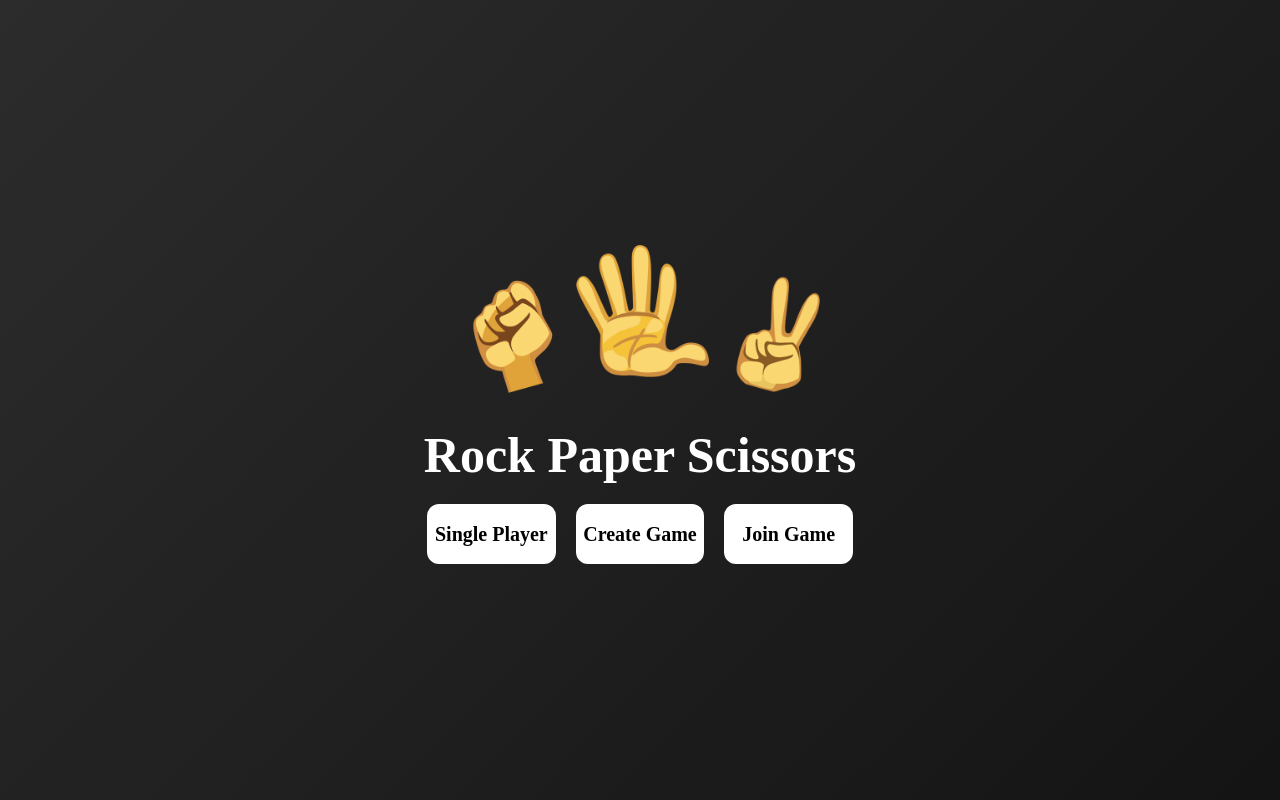
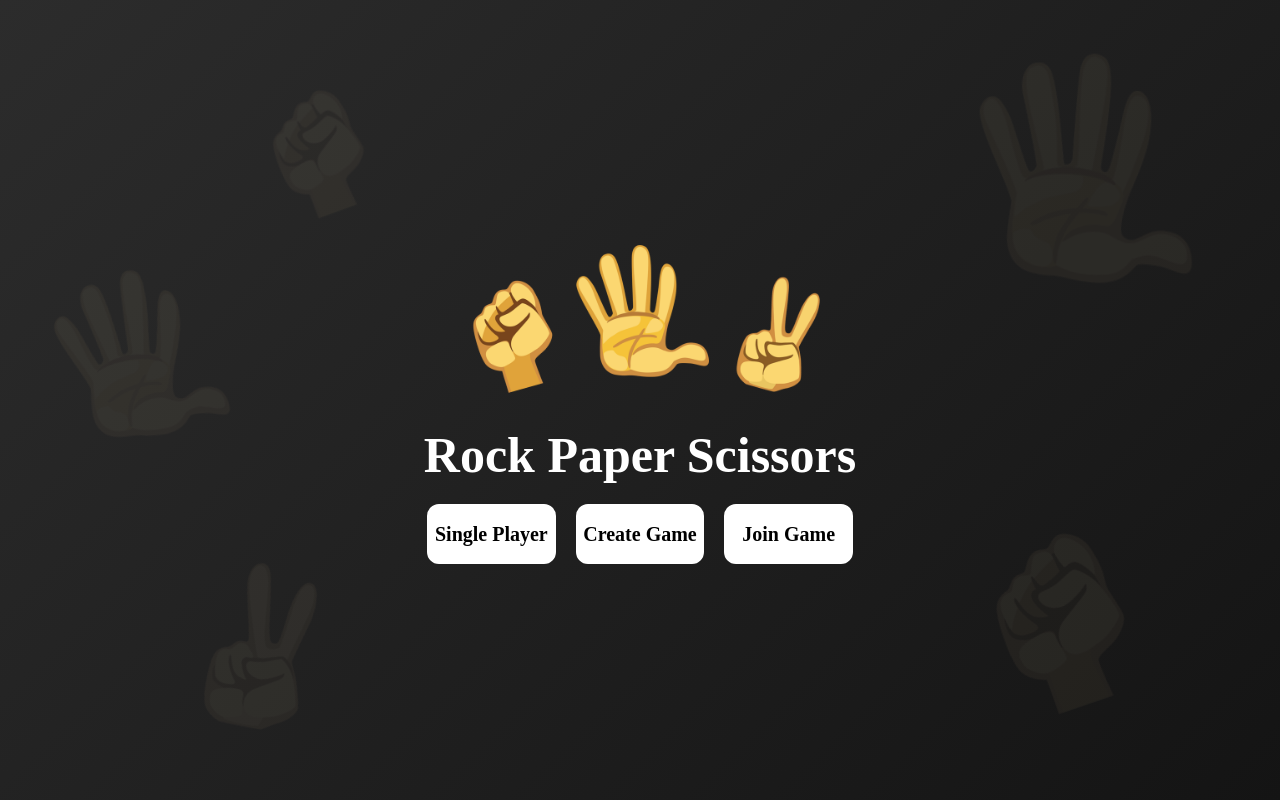
Before and after one commit to abhyasadh/rps-frontend, a React (Vite) app: page / in a window 1280 px wide. Built offline with nearby package versions, Linux system fonts and the light colour scheme; no server answers.

Commit message:
feat: home redesign and loading states

```diff
--- a/src/index.css
+++ b/src/index.css
@@ -12,12 +12,110 @@ body {
 }
 
 .homePage {
+  position: relative;
   width: 100vw;
   height: 100vh;
+  min-height: 540px;
+  overflow: hidden;
   background: linear-gradient(315deg, rgb(20, 20, 20), rgb(44, 44, 44));
   display: flex;
   align-items: center;
   justify-content: center;
+}
+
+.floatingChoices {
+  position: absolute;
+  inset: 0;
+  overflow: hidden;
+  pointer-events: none;
+  user-select: none;
+}
+
+.floatingChoice {
+  position: absolute;
+  height: auto;
+  opacity: 0.065;
+  filter: saturate(0.5);
+}
+
+.fc-1 {
+  width: clamp(70px, 10vw, 140px);
+  top: 10%;
+  left: 20%;
+  animation: floatA 10s ease-in-out infinite -1s;
+}
+
+.fc-2 {
+  width: clamp(100px, 14vw, 200px);
+  top: 32%;
+  left: 4%;
+  animation: floatB 13s ease-in-out infinite -4s;
+}
+
+.fc-3 {
+  width: clamp(90px, 13vw, 190px);
+  bottom: 8%;
+  left: 14%;
+  animation: floatC 11s ease-in-out infinite -7s;
+}
+
+.fc-4 {
+  width: clamp(130px, 18vw, 270px);
+  top: 8%;
+  right: 6%;
+  animation: floatB 12s ease-in-out infinite -2s;
+}
+
+.fc-5 {
+  width: clamp(100px, 14vw, 210px);
+  bottom: 12%;
+  right: 10%;
+  animation: floatA 14s ease-in-out infinite -5s;
+}
+
+@keyframes floatA {
+  0%, 100% {
+    transform: translateY(0) rotate(-12deg) scale(1);
+  }
+  33% {
+    transform: translateY(-22px) rotate(8deg) scale(1.06);
+  }
+  66% {
+    transform: translateY(10px) rotate(-20deg) scale(0.94);
+  }
+}
+
+@keyframes floatB {
+  0%, 100% {
+    transform: translateY(0) rotate(14deg) scale(1);
+  }
+  25% {
+    transform: translateY(-16px) rotate(-10deg) scale(0.92);
+  }
+  50% {
+    transform: translateY(-30px) rotate(18deg) scale(1.08);
+  }
+  75% {
+    transform: translateY(8px) rotate(-6deg) scale(0.96);
+  }
+}
+
+@keyframes floatC {
+  0%, 100% {
+    transform: translateY(0) rotate(20deg) scale(0.95);
+  }
+  40% {
+    transform: translateY(-26px) rotate(-14deg) scale(1.1);
+  }
+  80% {
+    transform: translateY(6px) rotate(10deg) scale(0.9);
+  }
+}
+
+@media (prefers-reduced-motion: reduce) {
+  .floatingChoice {
+    animation: none;
+  }
 }
 
 .imageContainer {
@@ -90,6 +188,28 @@ h1 {
   transform: translateY(0);
 }
 
+.button:disabled,
+.gameIdInputContainer button:disabled {
+  cursor: wait;
+  opacity: 0.7;
+}
+
+.buttonSpinner {
+  display: inline-block;
+  width: 16px;
+  height: 16px;
+  border: 2px solid currentColor;
+  border-right-color: transparent;
+  border-radius: 50%;
+  animation: buttonSpin 700ms linear infinite;
+}
+
+@keyframes buttonSpin {
+  to {
+    transform: rotate(360deg);
+  }
+}
+
 .gameIdInputContainer {
   width: calc(100% - 4px);
   margin: 0;
@@ -133,6 +253,10 @@ h1 {
   cursor: pointer;
   font-size: 18px;
   width: 28px;
+}
+
+.gameIdInputContainer button:disabled {
+  color: #666666;
 }
 
 .gamePage {
--- a/src/pages/Home.jsx
+++ b/src/pages/Home.jsx
@@ -1,5 +1,8 @@
 import React, { useEffect, useState } from "react";
 import image from "../assets/background.png";
+import paper from "../assets/paper.png";
+import rock from "../assets/rock.png";
+import scissors from "../assets/scissors.png";
 import { useNavigate } from "react-router-dom";
 import {
   connectToServer,
@@ -15,6 +18,8 @@ function Home() {
   const navigate = useNavigate();
   const localGameId = localStorage.getItem("gameId");
   const [joiningGame, setJoiningGame] = useState(false);
+  const [creatingGame, setCreatingGame] = useState(false);
+  const [joiningInProgress, setJoiningInProgress] = useState(false);
 
   useEffect(() => {
     disconnect();
@@ -22,16 +27,21 @@ function Home() {
   }, [localGameId]);
 
   const createGame = async () => {
+    if (creatingGame || joiningInProgress) return;
+    setCreatingGame(true);
+
     let response;
     try {
       response = await fetch(`${getBackendHttpUrl()}/games`, { method: "POST" });
     } catch {
       toast.error("Unable to create a game.");
+      setCreatingGame(false);
       return;
     }
 
     if (!response.ok) {
       toast.error("Unable to create a game.");
+      setCreatingGame(false);
       return;
     }
 
@@ -40,6 +50,7 @@ function Home() {
       game = await response.json();
     } catch {
       toast.error("Invalid response from the game server.");
+      setCreatingGame(false);
       return;
     }
     if (
@@ -49,9 +60,10 @@ function Home() {
       !isAllowedWebSocketUrl(game.websocketUrl)
     ) {
       toast.error("Invalid response from the game server.");
+      setCreatingGame(false);
       return;
     }
-    connectToServer(
+    const connected = connectToServer(
       game.websocketUrl,
       (message) => {
         if (message.type === "game_created") {
@@ -62,15 +74,23 @@ function Home() {
           toast.info(message.message);
         } else if (message.type === "error") {
           alert(message.message);
+          setCreatingGame(false);
         }
       },
-      (error) => console.error("WebSocket error:", error),
-      () => console.log("WebSocket connection closed")
+      (error) => {
+        setCreatingGame(false);
+        console.error("WebSocket error:", error);
+      },
+      () => {
+        setCreatingGame(false);
+        console.log("WebSocket connection closed");
+      }
     );
-
+    if (!connected) setCreatingGame(false);
   };
 
   const joinGame = () => {
+    if (creatingGame || joiningInProgress) return;
     let gameIdInput = document.getElementById("gameIdInput");
     const enteredGameId = gameIdInput.value.trim();
     if (!enteredGameId) {
@@ -82,7 +102,8 @@ function Home() {
       return;
     }
 
-    connectToServer(
+    setJoiningInProgress(true);
+    const connected = connectToServer(
       `${getBackendWsUrl()}/ws/${encodeURIComponent(enteredGameId)}`,
       (message) => {
         if (message.type === "choice_made") {
@@ -95,16 +116,31 @@ function Home() {
           toast.info(message.message);
         } else if (message.type === "error") {
           toast.error(message.message);
+          setJoiningInProgress(false);
         }
       },
-      (error) => console.error("WebSocket error:", error),
-      () => console.log("WebSocket connection closed")
+      (error) => {
+        setJoiningInProgress(false);
+        console.error("WebSocket error:", error);
+      },
+      () => {
+        setJoiningInProgress(false);
+        console.log("WebSocket connection closed");
+      }
     );
+    if (!connected) setJoiningInProgress(false);
   };
 
   return (
     <>
       <div className="homePage">
+        <div className="floatingChoices" aria-hidden="true">
+          <img className="floatingChoice fc-1" src={rock} alt="" />
+          <img className="floatingChoice fc-2" src={paper} alt="" />
+          <img className="floatingChoice fc-3" src={scissors} alt="" />
+          <img className="floatingChoice fc-4" src={paper} alt="" />
+          <img className="floatingChoice fc-5" src={rock} alt="" />
+        </div>
         <div className="container">
           <div className="imageContainer">
             <img src={image} alt="" />
@@ -124,11 +160,13 @@ function Home() {
             <button
               id="createGameBtn"
               className="button"
+              aria-busy={creatingGame}
+              disabled={creatingGame || joiningInProgress}
               onClick={() => {
                 createGame();
               }}
             >
-              Create Game
+              {creatingGame ? <><span className="buttonSpinner" aria-hidden="true" /> Creating...</> : "Create Game"}
             </button>
             {!joiningGame ? (
               <button
@@ -156,11 +194,14 @@ function Home() {
                 />
                 <button
                   id="joinGameSubmitBtn"
+                  aria-label={joiningInProgress ? "Joining game" : "Join game"}
+                  aria-busy={joiningInProgress}
+                  disabled={creatingGame || joiningInProgress}
                   onClick={() => {
                     joinGame();
                   }}
                 >
-                  <span>➜</span>
+                  {joiningInProgress ? <span className="buttonSpinner" aria-hidden="true" /> : <span>➜</span>}
                 </button>
               </div>
             )}
```
